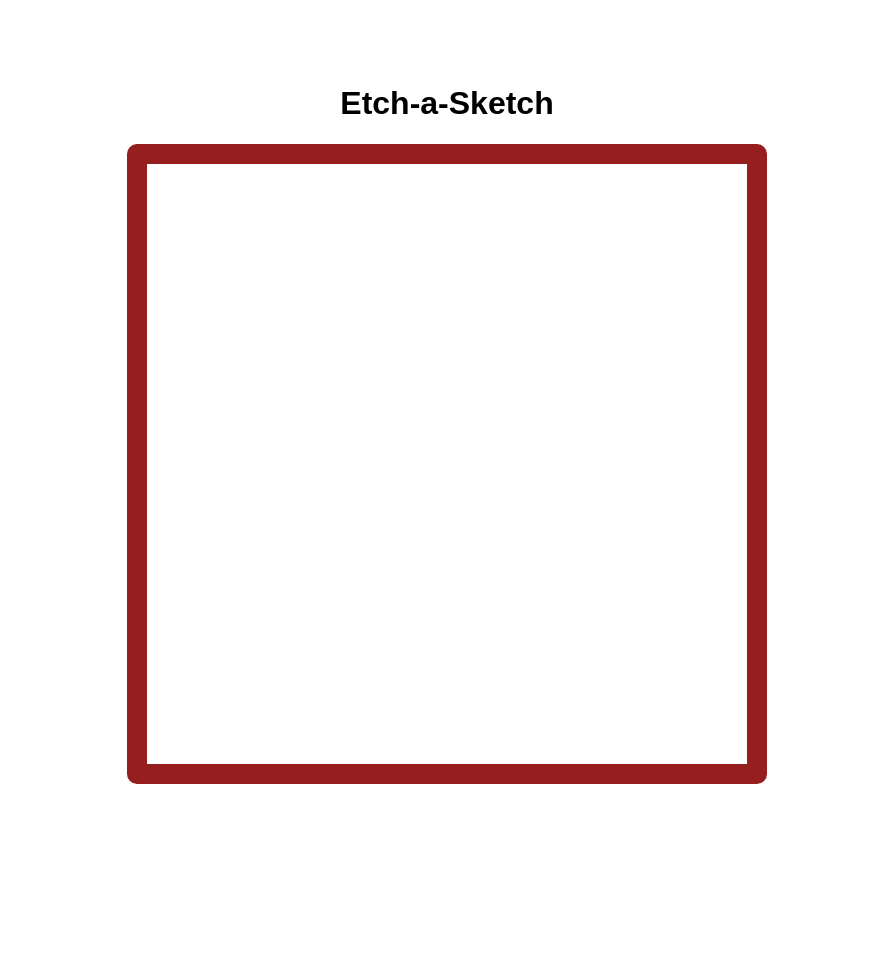
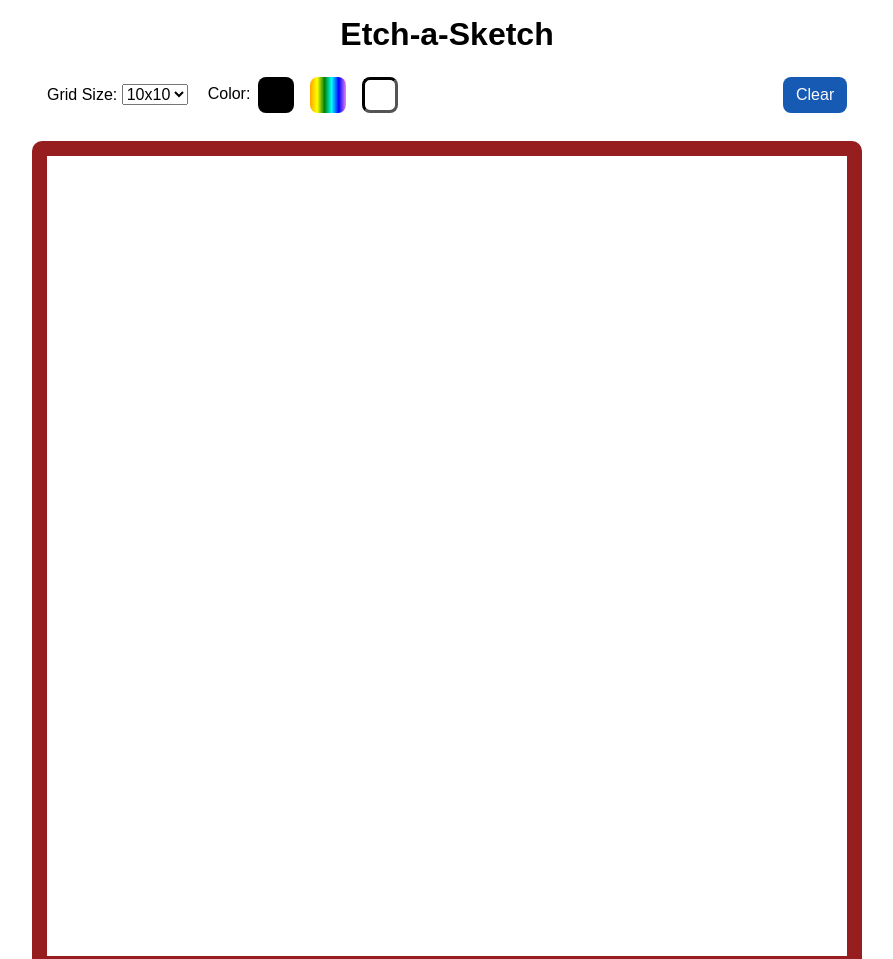
Before and after one commit to cblakley05/Etch-a-Sketch, a plain HTML site: page index.html in a window 1280 px wide. Shown: the top 959 px of the page, without its empty margins (193-1086 px from the left). Before the commit the page ends 902 px from the top, so only its background shows below. Drawn offline with Linux system fonts and the light colour scheme.

Commit message:
Added grid size select and color options

```diff
--- a/app.js
+++ b/app.js
@@ -1,13 +1,53 @@
 
 const container = document.querySelector('.container');
-const clear = document.querySelector('.clear')
+const gridSelect = document.querySelector('.grid-size');
+const blackBTN = document.querySelector('.color-black');
+const rgbBTN = document.querySelector('.color-rgb');
+const invertedBTN = document.querySelector('.color-inverted');
+const clear = document.querySelector('.clear');
+
+// grid size select
+gridSelect.addEventListener('change', () => {
+    renderGrid(gridSelect.value);
+});
+
+// grid color object
+const gridColors = {
+    background: '#FFF',
+    color: '#222',
+    isRGB: false,
+    randColor() {
+        function randValue() {
+            return Math.floor(Math.random() * 256)
+        }
+        return `rgb(${randValue()}, ${randValue()}, ${randValue()})`
+    }
+};
+
+// selecting square color
+blackBTN.addEventListener('click', () => {
+    gridColors.startColor = '#FFF';
+    gridColors.color = '#222';
+    gridColors.isRGB = false;
+    renderGrid(gridSelect.value);
+});
+
+rgbBTN.addEventListener('click', () => {
+    gridColors.startColor = '#FFF';
+    gridColors.isRGB = true;
+    renderGrid(gridSelect.value)
+})
+
+invertedBTN.addEventListener('click', () => {
+    gridColors.startColor = '#222';
+    gridColors.color = '#FFF';
+    gridColors.isRGB = false;
+    renderGrid(gridSelect.value);
+})
 
 // reset button
 clear.addEventListener('click', () => {
-    let squares = document.querySelectorAll('.square');
-    for (let i = 0; i < squares.length; i++) {
-        squares[i].classList.remove("hovered");
-    }
+    renderGrid(gridSelect.value);
 })
 
 // generating squares
@@ -17,6 +57,7 @@ function createSquare(sideLength) {
     newSquare.style.width = size;
     newSquare.style.height = size;
     newSquare.style.margin = "0";
+    newSquare.style.backgroundColor = gridColors.startColor;
     newSquare.classList.add('square');
     return newSquare
 }
@@ -25,7 +66,6 @@ function createSquare(sideLength) {
 function renderGrid(sideLength) {
     // clear old squares from container
     while (container.firstChild) {
-        console.log("looping")
         container.removeChild(container.lastChild)
     };
 
@@ -41,8 +81,13 @@ function renderGrid(sideLength) {
 
     for (let i = 0; i < squares.length; i++) {
         squares[i].addEventListener('mouseover', function () {
-            squares[i].classList.add("hovered");
-        })
+            if (gridColors.isRGB) {
+                squares[i].style.backgroundColor = gridColors.randColor();
+                console.log(squares[i].style.backgroundColor)
+            } else {
+                squares[i].style.backgroundColor = gridColors.color;
+            }
+        });
     }
 }
 
--- a/index.html
+++ b/index.html
@@ -12,10 +12,40 @@
 </head>
 
 <body>
-    <h1>Etch-a-Sketch</h1>
-    <div class="container"></div>
-    <div class="controls">
-        <button class="button clear">Clear</button>
+    <div class="main">
+        <h1>Etch-a-Sketch</h1>
+        <div class="controls">
+            <div class="select-size">
+                <label for="grid-size">Grid Size: </label>
+                <select class="grid-size" name="grid-size" id="grid-size">
+                    <option value="4">4x4</option>
+                    <option value="5">5x5</option>
+                    <option value="6">6x6</option>
+                    <option value="7">7x7</option>
+                    <option value="8">8x8</option>
+                    <option value="9">9x9</option>
+                    <option value="10" selected>10x10</option>
+                    <option value="11">11x11</option>
+                    <option value="12">12x12</option>
+                    <option value="13">13x13</option>
+                    <option value="14">14x14</option>
+                    <option value="15">15x15</option>
+                    <option value="16">16x16</option>
+                    <option value="17">17x17</option>
+                    <option value="18">18x18</option>
+                    <option value="19">19x19</option>
+                    <option value="20">20x20</option>
+                </select>
+            </div>
+            <div class="colors">
+                <p>Color: </p>
+                <button class="button color color-black"></button>
+                <button class="button color color-rgb"></button>
+                <button class="button color color-inverted"></button>
+            </div>
+            <button class="button clear">Clear</button>
+        </div>
+        <div class="container"></div>
     </div>
 </body>
 
--- a/style.css
+++ b/style.css
@@ -1,37 +1,82 @@
 body {
-    padding: 5%;
     font-family: sans-serif;
+}
+
+.main {
+    display: flex;
+    flex-direction: column;
+    justify-content: center;
+    align-items: center;
 }
 
 h1 {
     text-align: center;
+    margin: 0.5em;
+}
+
+.controls {
+    margin: 0 0 20px 0;
+    margin-top: 0;
+    width: 80vw;
+    max-width: 800px;
+    display: flex;
+    justify-content: space-between;
+    align-items: center;
+}
+
+.button {
+    border: none;
+    border-radius: 8px;
+    height: 36px;
+    padding: 0 0.8em;
+    background-color: #165ab3;
+    color: rgb(250, 250, 250);
+}
+
+.button:hover {
+    transform: scale(1.05) translate(0, -2px);
+    transition-duration: 200ms;
+}
+
+.colors {
+    margin: 0 20px;
+    display: flex;
+    flex-grow: 1;
+}
+
+.color {
+    border: none;
+    border-radius: 8px;
+    width: 36px;
+    height: 36px;
+    margin: 8px;
+}
+
+.color-black {
+    background-color: black;
+}
+
+.color-rgb {
+    background: red; /* For browsers that do not support gradients */
+    background: -webkit-linear-gradient(left, orange , yellow, green, cyan, blue, violet); /* For Safari 5.1 to 6.0 */
+    background: -o-linear-gradient(right, orange, yellow, green, cyan, blue, violet); /* For Opera 11.1 to 12.0 */
+    background: -moz-linear-gradient(right, orange, yellow, green, cyan, blue, violet); /* For Firefox 3.6 to 15 */
+    background: linear-gradient(to right, orange , yellow, green, cyan, blue, violet); /* Standard syntax (must be last) */
+}
+
+.color-inverted {
+    border: 3px inset black;
+    background-color: #FFF;
 }
 
 .container {
     width: 80vw;
     height: 80vw;
-    max-width: 600px;
-    max-height: 600px;
+    max-width: 800px;
+    max-height: 800px;
     margin: auto;
     display: flex;
     flex-wrap: wrap;
-    border: 20px solid rgb(150, 30, 30);
+    border: 15px solid rgb(150, 30, 30);
     border-radius: 10px;
 }
-
-.hovered {
-    transition: background-color 200ms;
-    background-color: #222;
-}
-
-.controls {
-    margin-top: 20px;
-}
-
-.button {
-    border: none;
-    border-radius: 5px;
-    padding: 0.5em 0.8em;
-    background-color: #165ab3;
-    color: rgb(250, 250, 250);
-}
```
